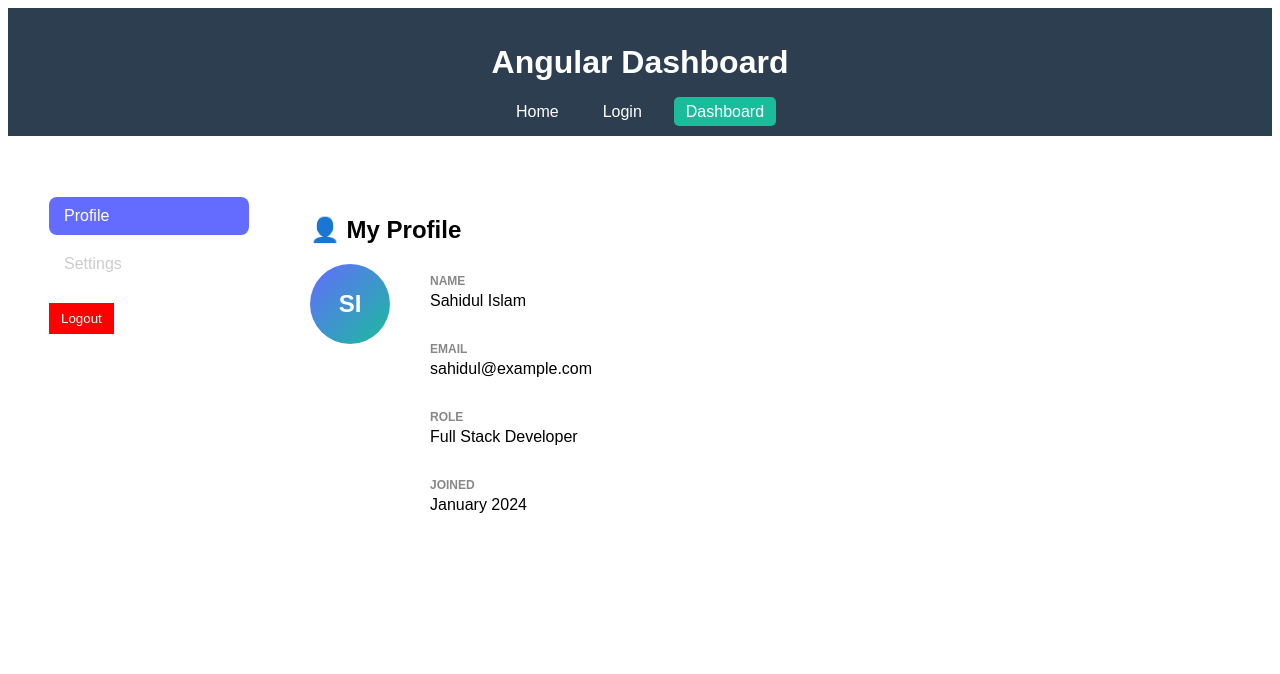
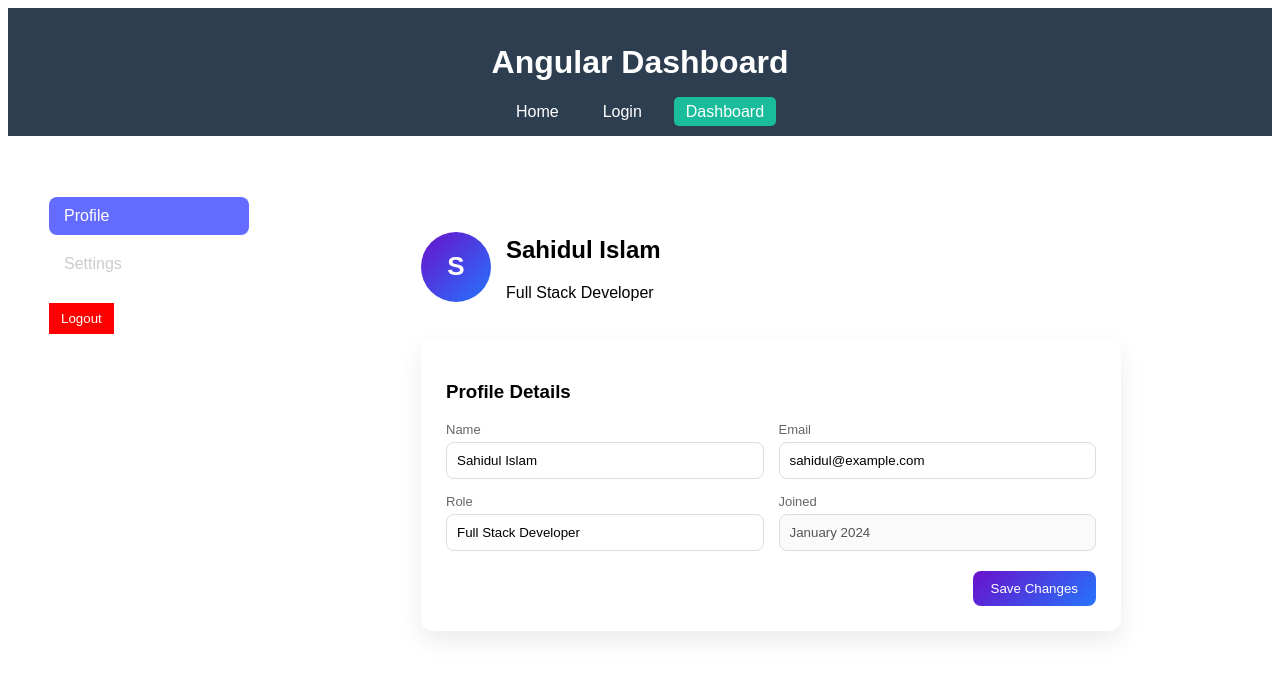
Before and after one commit to sahidulcse12/angular-dashboard, an Angular app: page /dashboard/profile in a window 1280 px wide. Shown: the top 674 px of the page. Built offline with nearby package versions, Linux system fonts and the light colour scheme; sample sign-in values are in the browser's storage.

Commit message:
implemented canDeactivate leave guard

```diff
--- /dev/null
+++ b/src/app/core/guards/leave.guard.ts
@@ -0,0 +1,13 @@
+import { Injectable } from "@angular/core";
+import { CanDeactivate } from "@angular/router";
+import { CanLeave } from "../../shared/models/user.model";
+
+@Injectable({
+    providedIn:'root'
+})
+
+export class LeaveGuard implements CanDeactivate<CanLeave>{
+    canDeactivate(component: CanLeave): boolean {
+        return component.canLeave?component.canLeave():true;
+    }
+}
--- a/src/app/features/dashboard/dashboard.routes.ts
+++ b/src/app/features/dashboard/dashboard.routes.ts
@@ -2,6 +2,7 @@ import { Routes } from '@angular/router';
 import { Dashboard } from './components/dashboard';
 import { Profile } from './profile/profile';
 import { Settings } from './settings/settings';
+import { LeaveGuard } from '../../core/guards/leave.guard';
 
 export const dashboardRoutes: Routes = [
   {
@@ -9,7 +10,11 @@ export const dashboardRoutes: Routes = [
     component: Dashboard,
     children: [
       { path: '', redirectTo: 'profile', pathMatch: 'full' },
-      { path: 'profile', component: Profile },
+      {
+        path: 'profile',
+        component: Profile,
+        canDeactivate:[LeaveGuard]
+       },
       { path: 'settings', component: Settings }
     ]
   }
--- a/src/app/features/dashboard/profile/profile.css
+++ b/src/app/features/dashboard/profile/profile.css
@@ -1,57 +1,85 @@
-.profile-container {
-  padding: 20px;
-  background: rgba(255, 255, 255, 0.05);
-  border-radius: 12px;
+.profile-wrapper {
+  max-width: 700px;
+  margin: 40px auto;
+  font-family: Arial, sans-serif;
 }
 
-.profile-card {
+/* Header */
+.profile-header {
   display: flex;
-  gap: 30px;
-  margin-top: 20px;
-  align-items: flex-start;
+  align-items: center;
+  gap: 15px;
+  margin-bottom: 20px;
 }
 
-.profile-avatar {
-  width: 80px;
-  height: 80px;
+.avatar {
+  width: 70px;
+  height: 70px;
   border-radius: 50%;
-  background: linear-gradient(135deg, #646cff, #1abc9c);
+  background: linear-gradient(135deg, #6a11cb, #2575fc);
+  color: white;
   display: flex;
+  justify-content: center;
   align-items: center;
-  justify-content: center;
-  flex-shrink: 0;
-}
-
-.avatar-initials {
-  color: white;
-  font-size: 1.5rem;
+  font-size: 26px;
   font-weight: bold;
 }
 
-.profile-info {
+/* Card */
+.profile-card {
+  background: #ffffff;
+  padding: 25px;
+  border-radius: 12px;
+  box-shadow: 0 10px 25px rgba(0,0,0,0.08);
+}
+
+/* Grid form */
+.form-grid {
+  display: grid;
+  grid-template-columns: 1fr 1fr;
+  gap: 15px;
+}
+
+.form-group {
   display: flex;
   flex-direction: column;
-  gap: 12px;
-  flex: 1;
 }
 
-.info-row {
-  display: flex;
-  flex-direction: column;
-  padding: 10px;
-  background: rgba(255, 255, 255, 0.05);
-  border-radius: 6px;
+label {
+  font-size: 13px;
+  color: #666;
+  margin-bottom: 5px;
 }
 
-.info-row label {
-  font-size: 0.75rem;
-  text-transform: uppercase;
-  color: #888;
-  margin-bottom: 4px;
-  font-weight: 600;
+input {
+  padding: 10px;
+  border: 1px solid #ddd;
+  border-radius: 8px;
+  outline: none;
+  transition: 0.2s;
 }
 
-.info-row p {
-  margin: 0;
-  font-size: 1rem;
+input:focus {
+  border-color: #2575fc;
+  box-shadow: 0 0 5px rgba(37,117,252,0.3);
 }
+
+/* Button */
+.actions {
+  margin-top: 20px;
+  text-align: right;
+}
+
+.btn-primary {
+  background: linear-gradient(135deg, #6a11cb, #2575fc);
+  color: white;
+  border: none;
+  padding: 10px 18px;
+  border-radius: 8px;
+  cursor: pointer;
+  transition: 0.3s;
+}
+
+.btn-primary:hover {
+  transform: scale(1.05);
+}
--- a/src/app/features/dashboard/profile/profile.html
+++ b/src/app/features/dashboard/profile/profile.html
@@ -1,28 +1,48 @@
-<div class="profile-container">
-  <h2>👤 My Profile</h2>
+<div class="profile-wrapper">
+
+  <div class="profile-header">
+    <div class="avatar">
+      {{ userName.charAt(0) }}
+    </div>
+
+    <div class="header-info">
+      <h2>{{ userName }}</h2>
+      <p>{{ role }}</p>
+    </div>
+  </div>
 
   <div class="profile-card">
-    <div class="profile-avatar">
-      <span class="avatar-initials">SI</span>
+
+    <h3>Profile Details</h3>
+
+    <div class="form-grid">
+
+      <div class="form-group">
+        <label>Name</label>
+        <input [(ngModel)]="userName" (input)="onChange()" />
+      </div>
+
+      <div class="form-group">
+        <label>Email</label>
+        <input [(ngModel)]="email" (input)="onChange()" />
+      </div>
+
+      <div class="form-group">
+        <label>Role</label>
+        <input [(ngModel)]="role" (input)="onChange()" />
+      </div>
+
+      <div class="form-group">
+        <label>Joined</label>
+        <input [value]="joinDate" disabled />
+      </div>
+
     </div>
 
-    <div class="profile-info">
-      <div class="info-row">
-        <label>Name</label>
-        <p>{{ userName }}</p>
-      </div>
-      <div class="info-row">
-        <label>Email</label>
-        <p>{{ email }}</p>
-      </div>
-      <div class="info-row">
-        <label>Role</label>
-        <p>{{ role }}</p>
-      </div>
-      <div class="info-row">
-        <label>Joined</label>
-        <p>{{ joinDate }}</p>
-      </div>
+    <div class="actions">
+      <button class="btn-primary" (click)="onSave()">Save Changes</button>
     </div>
+
   </div>
+
 </div>
--- a/src/app/features/dashboard/profile/profile.ts
+++ b/src/app/features/dashboard/profile/profile.ts
@@ -1,13 +1,35 @@
 import { Component } from '@angular/core';
+import { CanLeave } from '../../../shared/models/user.model';
+import { FormsModule } from '@angular/forms';
 
 @Component({
   selector: 'app-profile',
+  standalone:true,
+  imports:[FormsModule],
   templateUrl: './profile.html',
   styleUrl: './profile.css'
 })
-export class Profile {
+export class Profile implements CanLeave {
   userName: string = 'Sahidul Islam';
   email: string = 'sahidul@example.com';
   role: string = 'Full Stack Developer';
   joinDate: string = 'January 2024';
+
+  isDirty : boolean =false;
+
+  onChange() : void{
+    this.isDirty=true;
+  }
+
+   onSave(): void {
+    this.isDirty = false;
+    alert("Profile saved!");
+  }
+
+  canLeave(): boolean{
+    if(!this.isDirty){
+      return true;
+    }
+    return confirm("You have unsaved changes. Leave?");
+  }
 }
--- a/src/app/shared/models/user.model.ts
+++ b/src/app/shared/models/user.model.ts
@@ -3,3 +3,7 @@ export interface User {
   name: string;
   role: string;
 }
+
+export interface CanLeave{
+  canLeave:()=>boolean;
+}
```
